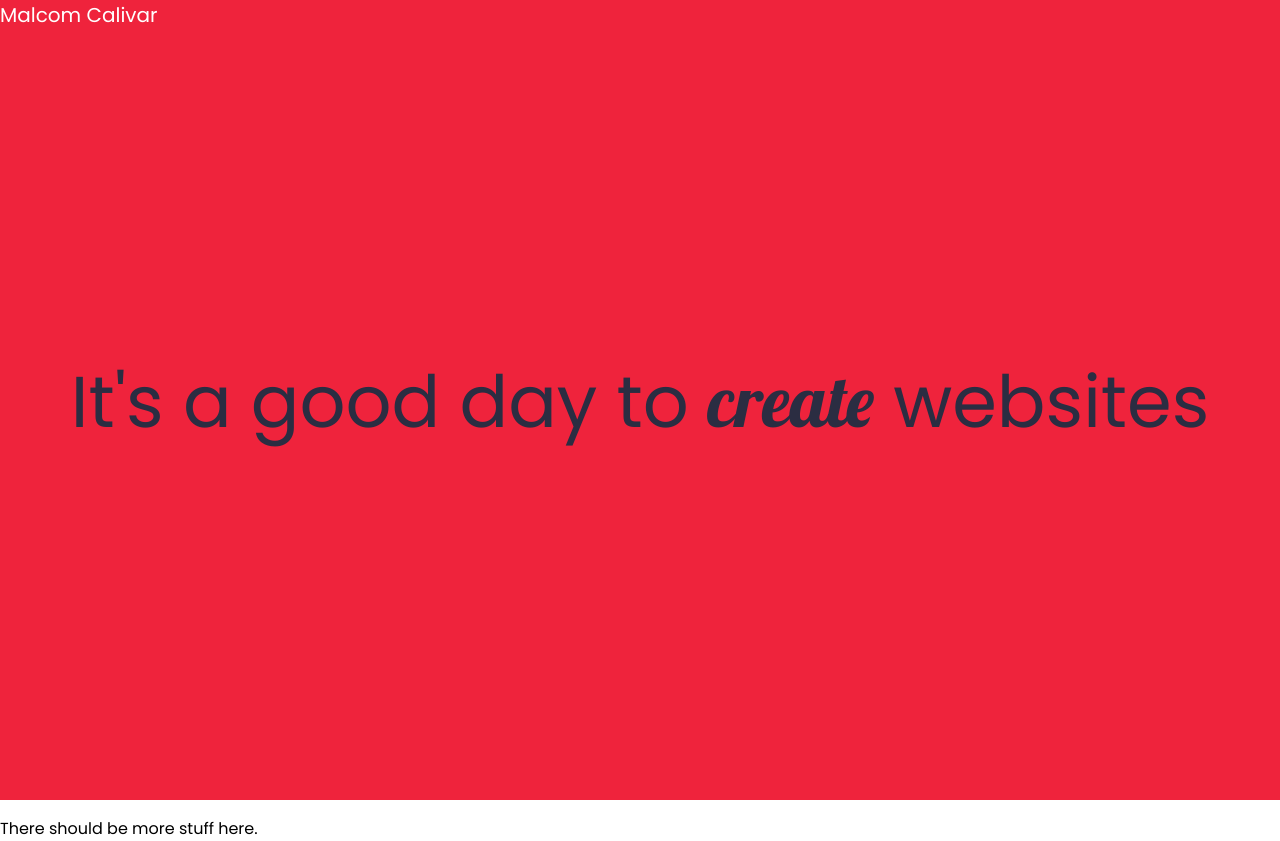
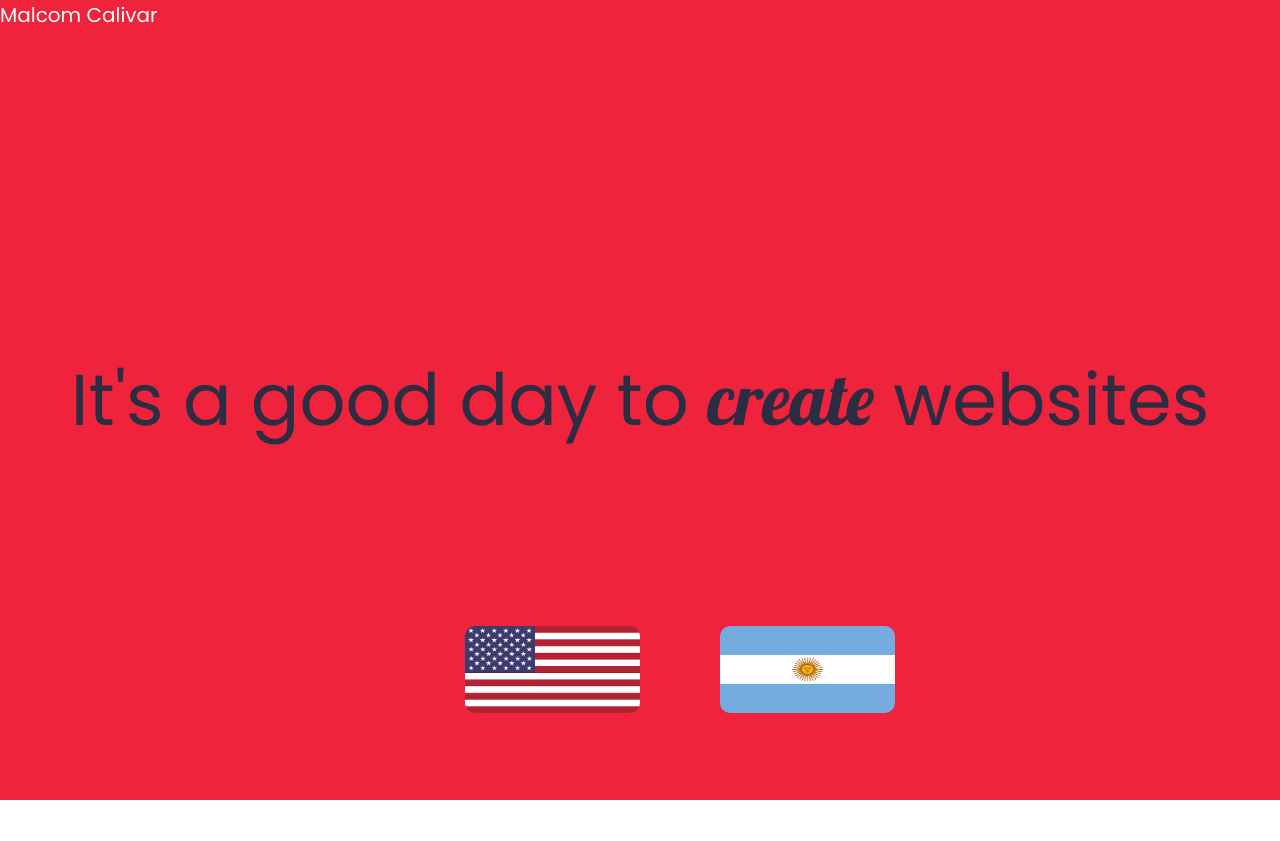
Before and after one commit to arkmalcom/portfolio-overhaul, a plain HTML site: page index.html in a window 1280 px wide. After the commit the page ends 800 px from the top, so only its background shows below. Drawn offline with Linux system fonts and the light colour scheme.

Commit message:
flags or something idk

```diff
--- a/css/main.css
+++ b/css/main.css
@@ -3,7 +3,7 @@
 
 
 /* Animations */
-@keyframes dropIn {
+@keyframes motto-animation {
     0% {
         opacity: 0;
         transform: scale(1.75);
@@ -21,6 +21,32 @@
     100% {
         transform: scale(1) translateY(0) skew(0deg, 0deg);
     }
+}
+
+@keyframes fade-in {
+    from {
+        opacity: 0;
+        transform: translateY(500px);
+    }
+
+    to {
+        opacity: 1;
+        transform: translateY(0);
+    }
+}
+
+@keyframes grow {
+    from {
+        transform: scale(1);
+    }
+
+    to {
+        transform: scale(1.15);
+    }
+}
+
+.motto-animation {
+    animation: 3s ease 0s normal forwards 1 motto-animation;
 }
 
 /* Main styles */
@@ -72,7 +98,7 @@ html, body {
     color: var(--text-color);
 }
 
-.layer-container .motto {
+.motto {
     text-align: center;
     width: 100vw;
     font-weight: 100;
@@ -88,10 +114,30 @@ html, body {
     background-color: var(--primary-contrast);
 }
 
-.more-info {
+.lang-cards {
+    height: 100%;
+
+    z-index: 3;
     position: relative;
+
+    display: flex;
+    flex-direction: row;
+    justify-content: center;
+    align-items: flex-end;
 }
 
-.drop-text {
-    animation: 3s ease 0s normal forwards 1 dropIn;
+.lang-cards img {
+    margin-bottom: 5rem;
+    margin-left: 5rem;
+    border-radius: 10px;
+    width: 175px;
+    height: 87px;
+    opacity: 0;
+
+    animation: 1s ease-out forwards fade-in;
+    animation-delay: calc(3s +(var(--order) * 200ms));
 }
+
+.lang-cards a:hover {
+    animation: 500ms ease forwards grow;
+}
--- a/index.html
+++ b/index.html
@@ -17,19 +17,16 @@
         </nav>
         <section class="slider-section">
             <div class="layer-container" id="top-side">
-                <h2 class="motto">It's a good day to
-                    <p class="fancy-font drop-text">create</p>
-                websites</h2>
+                <h2 class="motto">It's a good day to <span class="fancy-font motto-animation">create</span> websites</h2>
             </div>
             <div class="layer-container" id="bottom-side">
-                <h2 class="motto">Es un buen día para <span class="fancy-font drop-text">crear</span> websites</h2>
+                <h2 class="motto">Es un buen día para <span class="fancy-font motto-animation">crear</span> websites</h2>
+            </div>
+            <div class="lang-cards">
+                <a href="#"><img src="img/en-flag.png" style="--order: 1"></a>
+                <a href="#"><img src="img/es-flag.jpg" style="--order: 2"></a>
             </div>
         </section>
-        <div class="more-info">
-            <p>
-                There should be more stuff here.
-            </p>
-        </div>
     </div>
 </body>
 <script src="js/slider.js"></script>
```
Also changed, not shown: img/en-flag.png (added), img/es-flag.jpg (added).
